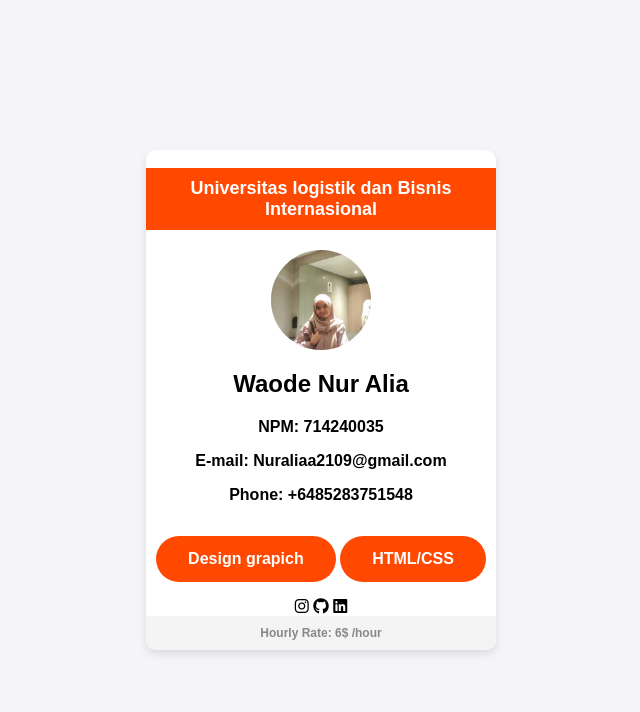
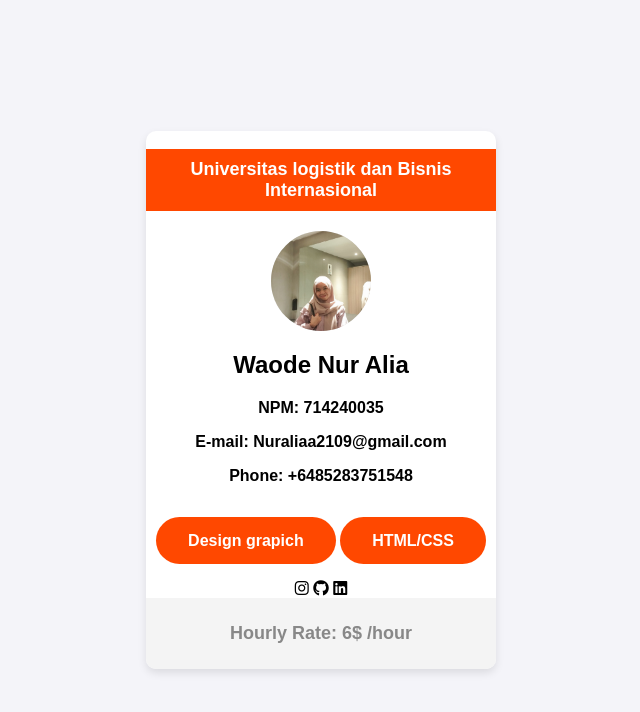
Before and after one commit to Team-Informatika/714240035, a plain HTML site: page index.html in a window 1280 px wide. Shown: the whole page, without its empty margins (319-959 px from the left). Drawn offline with Linux system fonts and the light colour scheme.

Commit message:
tesfffff

```diff
--- a/index.html
+++ b/index.html
@@ -36,7 +36,8 @@
             <i class="fa-brands fa-github"></i>
             <i class="fa-brands fa-linkedin"></i>
     </div>
-    <div class="footer">Hourly Rate: 6$ /hour</div>
+    <div class="footer"><h2>Hourly Rate: 6$ /hour</h2>
+    </div>
 </div>
 
 </body>
```
